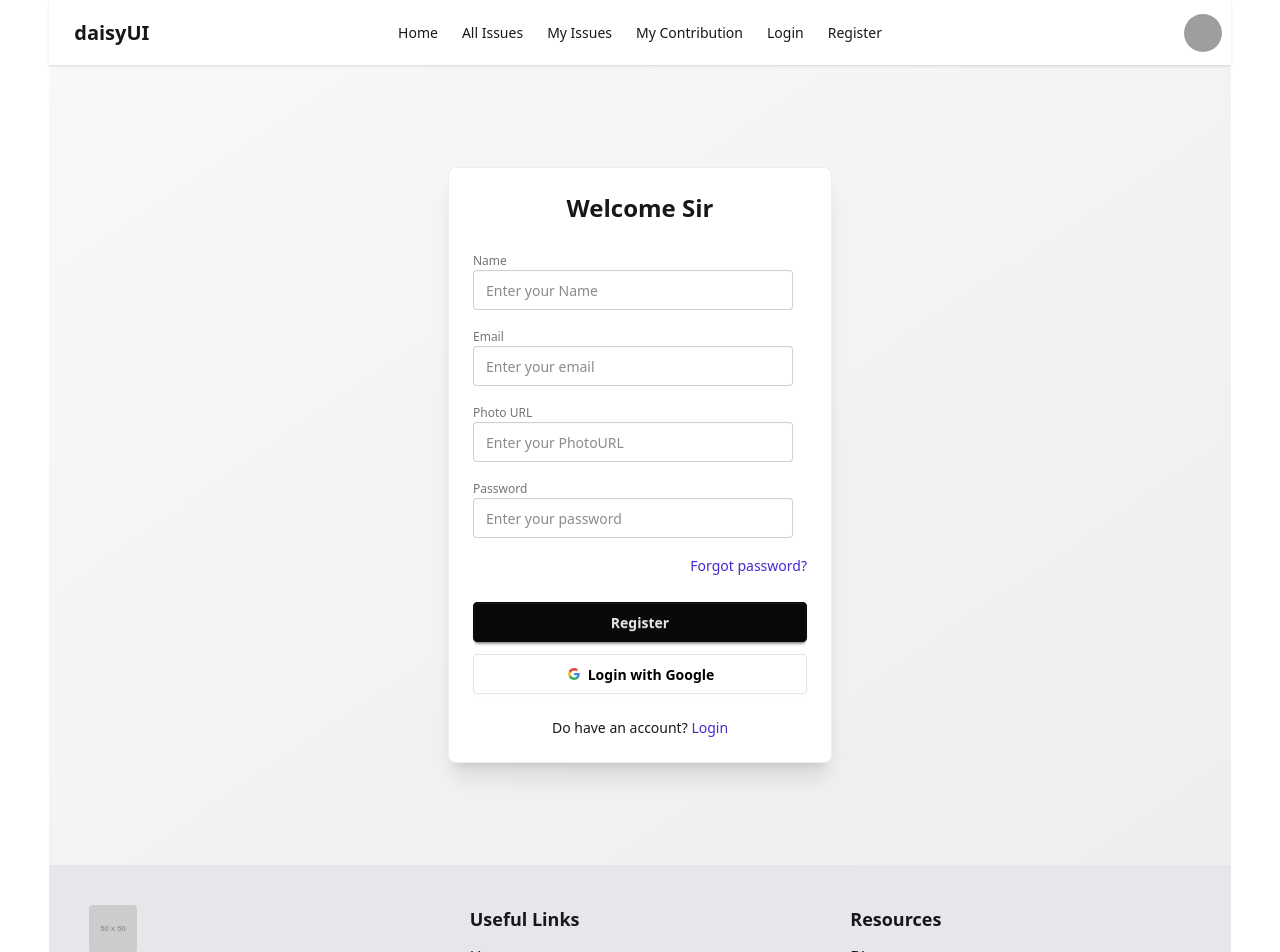
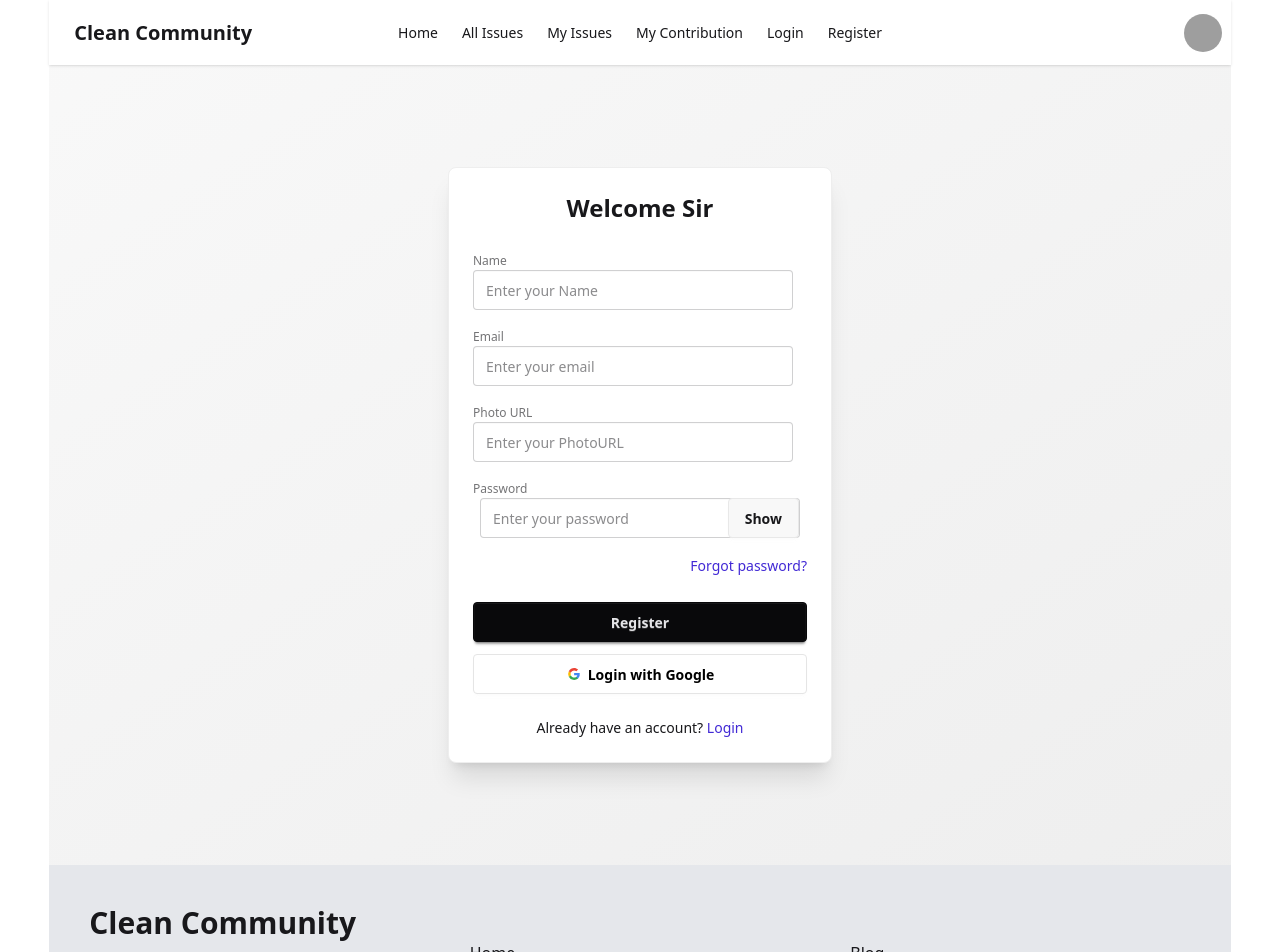
Before and after one commit to raihan1846/clean-community-frontend, a React (Vite) app: page /register in a window 1280 px wide. Shown: the top 952 px of the page. Built offline with nearby package versions, Linux system fonts and the light colour scheme; no server answers; grey boxes are pictures that could not be loaded.

Commit message:
logout Functionalities done

```diff
--- a/package.json
+++ b/package.json
@@ -11,6 +11,7 @@
   },
   "dependencies": {
     "@tailwindcss/vite": "^4.1.17",
+    "firebase": "^12.6.0",
     "react": "^19.2.0",
     "react-dom": "^19.2.0",
     "react-icons": "^5.5.0",
--- a/src/components/Footer/Footer.jsx
+++ b/src/components/Footer/Footer.jsx
@@ -7,14 +7,10 @@ const Footer = () => {
 
           {/* Logo + Description */}
           <div className="flex-1">
-            <img
-              src="https://via.placeholder.com/50"
-              alt="Logo"
-              className="w-12 h-12 rounded mb-3"
-            />
-            <h2 className="text-xl font-bold">YourSiteName</h2>
+
+            <h2 className="text-3xl font-bold">Clean Community</h2>
             <p className="max-w-xs mt-2">
-              YourSiteName provides high-quality services and solutions to help you grow your business.
+              Clean Community provides high-quality services and solutions to help you grow your business.
             </p>
             <p className="mt-4 text-sm">
               © {new Date().getFullYear()} YourSiteName. All rights reserved.
@@ -23,7 +19,8 @@ const Footer = () => {
 
           {/* Useful Links */}
           <div className="flex-1">
-            <h6 className="text-lg font-semibold mb-3">Useful Links</h6>
+            <h6 className="text-lg font-semibold mb-3"></h6>
+            <br />
             <ul className="flex flex-col gap-2">
               <li><a className="link link-hover">Home</a></li>
               <li><a className="link link-hover">About Us</a></li>
@@ -34,7 +31,8 @@ const Footer = () => {
 
           {/* Resources */}
           <div className="flex-1">
-            <h6 className="text-lg font-semibold mb-3">Resources</h6>
+            <h6 className="text-lg font-semibold mb-3"></h6>
+            <br />
             <ul className="flex flex-col gap-2">
               <li><a className="link link-hover">Blog</a></li>
               <li><a className="link link-hover">FAQs</a></li>
--- a/src/components/Navbar/Navbar.jsx
+++ b/src/components/Navbar/Navbar.jsx
@@ -1,14 +1,36 @@
-import React from 'react';
+import { onAuthStateChanged, signOut } from 'firebase/auth';
+import React, { useContext, useEffect, useState } from 'react';
 import { NavLink } from 'react-router';
+import { auth } from '../../firebase/firebase.init';
+import Swal from 'sweetalert2';
 
 const Navbar = () => {
+  const [user, setUser] = useState(null);
+
+  useEffect(() => {
+    const unsubscribe = onAuthStateChanged(auth, (currentUser) => {
+      setUser(currentUser)
+    });
+    return () => unsubscribe;
+  }, [])
+  const handleLogOut = e => {
+    signOut(auth).then(() => {
+      Swal.fire({
+        position: "top-center",
+        icon: "success",
+        title: "Signed Out",
+        showConfirmButton: false,
+        timer: 1200,
+      });
+    })
+  }
   const links = <>
     <li><NavLink to="/">Home</NavLink></li>
     <li><NavLink to="/all-issues">All Issues</NavLink></li>
     <li><NavLink to="/my-issues">My Issues</NavLink></li>
     <li><NavLink to="/my-contribution">My Contribution</NavLink></li>
-         <li><NavLink to="/login">Login</NavLink></li>
-         <li><NavLink to="/register">Register</NavLink></li>
+    {!user && <li><NavLink to="/login">Login</NavLink></li>}
+    {!user && <li><NavLink to="/register">Register</NavLink></li>}
   </>
   return (
     <div className="navbar bg-base-100 shadow-sm">
@@ -25,7 +47,7 @@ const Navbar = () => {
             }
           </ul>
         </div>
-        <a className="btn btn-ghost text-xl">daisyUI</a>
+        <a className="btn btn-ghost text-xl">Clean Community</a>
       </div>
 
       <div className="navbar-center hidden lg:flex">
@@ -44,7 +66,7 @@ const Navbar = () => {
             <div className="w-10 rounded-full">
               <img
                 alt="Tailwind CSS Navbar component"
-                src="https://img.daisyui.com/images/stock/photo-1534528741775-53994a69daeb.webp"
+                src={user?.photoURL || "https://i.ibb.co/MBtjqXQ/no-user.png"}
               />
             </div>
           </div>
@@ -55,11 +77,11 @@ const Navbar = () => {
             <li>
               <a className="justify-between">
                 Profile
-                <span className="badge">New</span>
+                <span className="badge">{user?.displayName}</span>
               </a>
             </li>
             <li><a>Settings</a></li>
-            <li><a>Logout</a></li>
+            <li><a onClick={handleLogOut}>Logout</a></li>
           </ul>
         </div>
       </div>
--- a/src/components/Register/Register.jsx
+++ b/src/components/Register/Register.jsx
@@ -1,14 +1,64 @@
-import React from 'react';
+import { createUserWithEmailAndPassword, updateProfile } from 'firebase/auth';
+import React, { useState } from 'react';
 import { Link } from 'react-router';
+import { auth } from '../../firebase/firebase.init';
+import Swal from 'sweetalert2';
 
 const Register = () => {
+  const [showPassword, setShowPassword] = useState(false)
+  const handleRegister = (e)=>{
+    e.preventDefault();
+    const name = e.target.name.value;
+    const email = e.target.email.value;
+    const photoURL = e.target.photoURL.value;
+    const password = e.target.password.value;
+    console.log(name,email,photoURL,password);
+
+    createUserWithEmailAndPassword(auth, email,password)
+    .then(result =>{
+      const user = result.user;
+      updateProfile(user,{
+        displayName: name,
+        photoURL: photoURL,
+      }).then(()=>{
+        Swal.fire({
+          position: "top-center",
+          icon: "success",
+          title: "Your work has been saved",
+          showConfirmButton: false,
+          timer: 1500
+        });
+        e.target.reset();
+      }).catch(error=>{
+        Swal.fire({
+          icon: "error",
+          title: "Registration faild",
+          text: "Something went wrong!",
+          footer: '<a href="#">Why do I have this issue?</a>'
+        });
+      })
+    })
+    .catch(error=>{
+      Swal.fire({
+        icon: "error",
+        title: "Registration faild",
+        text: "Something went wrong!",
+      });
+    })
+  }
+
+  const handleTogglePassword = (e) =>{
+    e.preventDefault();
+    setShowPassword(!showPassword);
+  }
     return (
       <div className="min-h-screen flex items-center justify-center bg-gradient-to-br from-base-200 to-base-300 px-4">
       <div className="card w-full max-w-sm bg-base-100 shadow-xl border border-base-300">
           <div className="card-body">
               <h2 className="text-2xl font-bold text-center mb-4">Welcome Sir</h2>
 
-              <fieldset className="fieldset space-y-3">
+            <form onSubmit={handleRegister}>
+            <fieldset className="fieldset space-y-3">
               <div className="form-control">
                       <label className="label">
                           <span className="label-text font-medium">Name</span>
@@ -37,7 +87,7 @@ const Register = () => {
                           <span className="label-text font-medium">Photo URL</span>
                       </label>
                       <input
-                          type="url"
+                          type="text"
                           className="input input-bordered"
                           placeholder="Enter your PhotoURL"
                           name='photoURL'
@@ -48,12 +98,16 @@ const Register = () => {
                       <label className="label">
                           <span className="label-text font-medium">Password</span>
                       </label>
-                      <input
-                          type="password"
+                     <div className='flex justify-center items-center'>
+                     <input
+                          type={showPassword ? 'text' : 'password'}
                           className="input input-bordered"
                           placeholder="Enter your password"
-                          name='passwrd'
+                          name='password'
                       />
+                      <p className='btn absolute right-8' onClick={handleTogglePassword}>{showPassword ? 'Hide' : 'Show'}</p>
+                     </div>
+
                   </div>
 
                   <div className="flex justify-end">
@@ -66,6 +120,7 @@ const Register = () => {
                       Register
                   </button>
               </fieldset>
+            </form>
               {/* Google */}
               <button className="btn bg-white text-black border-[#e5e5e5]">
               <svg aria-label="Google logo" width="16" height="16" xmlns="http://www.w3.org/2000/svg" viewBox="0 0 512 512"><g><path d="m0 0H512V512H0" fill="#fff"></path><path fill="#34a853" d="M153 292c30 82 118 95 171 60h62v48A192 192 0 0190 341"></path><path fill="#4285f4" d="m386 400a140 175 0 0053-179H260v74h102q-7 37-38 57"></path><path fill="#fbbc02" d="m90 341a208 200 0 010-171l63 49q-12 37 0 73"></path><path fill="#ea4335" d="m153 219c22-69 116-109 179-50l55-54c-78-75-230-72-297 55"></path></g></svg>
@@ -73,7 +128,7 @@ const Register = () => {
               </button>
 
               <p className="text-center text-sm mt-4">
-                  Do have an account?{" "}
+                  Already have an account?{" "}
                   <Link className="link link-primary link-hover" to="/login">Login</Link>
               </p>
           </div>
--- /dev/null
+++ b/src/firebase/firebase.init.js
@@ -0,0 +1,19 @@
+// Import the functions you need from the SDKs you need
+import { initializeApp } from "firebase/app";
+import { getAuth } from "firebase/auth";
+// TODO: Add SDKs for Firebase products that you want to use
+// https://firebase.google.com/docs/web/setup#available-libraries
+
+// Your web app's Firebase configuration
+const firebaseConfig = {
+  apiKey: "AIzaSyBz5Aon0OQuxM92znxZX_QnCaB1iTzXSdg",
+  authDomain: "clean-community-9b33e.firebaseapp.com",
+  projectId: "clean-community-9b33e",
+  storageBucket: "clean-community-9b33e.firebasestorage.app",
+  messagingSenderId: "145510904406",
+  appId: "1:145510904406:web:fc318090940e5632c6c1f7"
+};
+
+// Initialize Firebase
+const app = initializeApp(firebaseConfig);
+export const auth = getAuth(app);
```
Also changed, not shown: src/components/Login/Login.jsx (+48 -3 lines), 1 other file (tests, documents, lock files or other folders). Lines whose indentation alone changed are shown as unchanged.
